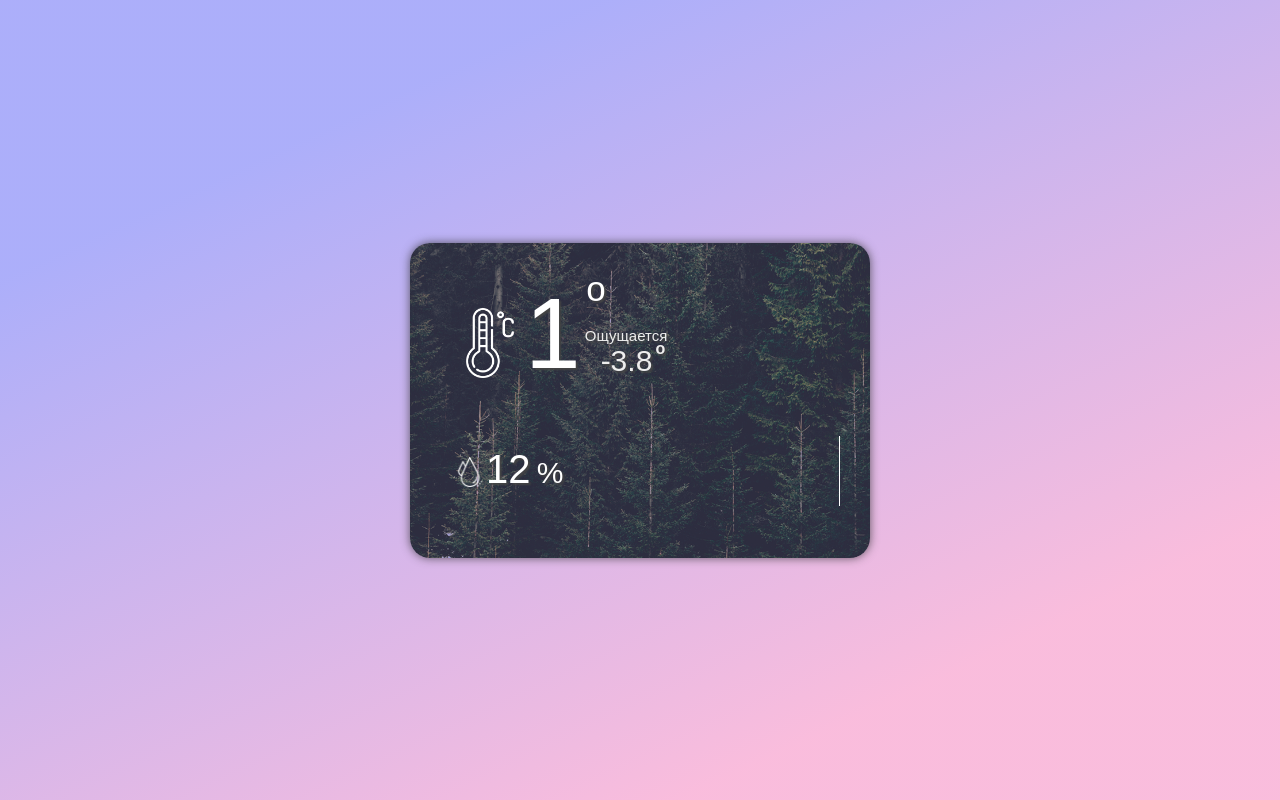
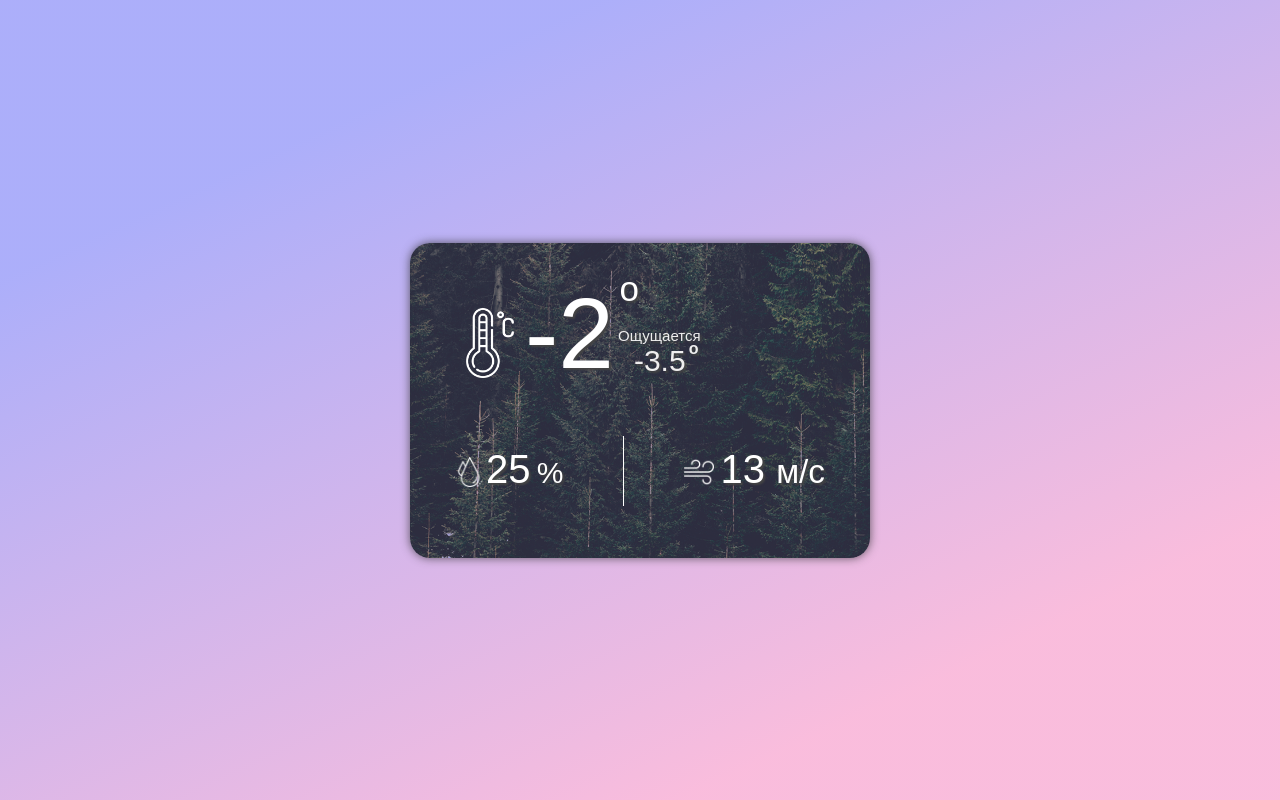
Before and after one commit to Nintiko/vue_weather, a Vue app: page / in a window 1280 px wide. Built offline with nearby package versions, Linux system fonts and the light colour scheme.

Commit message:
propsReady

```diff
--- a/src/App.vue
+++ b/src/App.vue
@@ -1,6 +1,6 @@
 <template>
   <div id="app">
-    <Container/>
+    <Container :weather="weather" />
   </div>
 </template>
 
@@ -10,6 +10,16 @@ export default {
   name: "App",
   components: {
     Container,
+  },
+  data() {
+    return {
+      weather: {
+        TemperatureReal: -2,
+        TemperatureFeel: -3.5,
+        HumidityVal: 25,
+        WindVal: 13,
+      }
+    }
   },
 };
 </script>
@@ -26,6 +36,10 @@ body {
   justify-content: center;
   height: 100vh;
   background: rgb(244, 123, 186);
-  background: linear-gradient(-25deg, rgba(244, 123, 186, 0.5) 20%, rgba(90, 95, 245, 0.5) 80%);
+  background: linear-gradient(
+    -25deg,
+    rgba(244, 123, 186, 0.5) 20%,
+    rgba(90, 95, 245, 0.5) 80%
+  );
 }
 </style>
--- a/src/components/Humidity.vue
+++ b/src/components/Humidity.vue
@@ -1,12 +1,13 @@
 <template>
   <div class="humidity">
-    <img src="/img/humidity.png" /> 12 <small>%</small>
+    <img src="/img/humidity.png" /> {{ val }} <small>%</small>
   </div>
 </template>
 
 <script>
 export default {
   name: "Humidity",
+  props: ['val'],
 };
 </script>
 
--- a/src/components/Temperature.vue
+++ b/src/components/Temperature.vue
@@ -1,14 +1,15 @@
 <template>
   <div class="temperature">
     <img src="/img/thermometer.png" />
-    <div class="temp-real">1</div>
-    <div class="temp-feel">-3.8</div>
+    <div class="temp-real">{{ real }}</div>
+    <div class="temp-feel">{{ feel }}</div>
   </div>
 </template>
 
 <script>
 export default {
   name: "Temperature",
+  props: ['real', 'feel'],
 };
 </script>
 
--- /dev/null
+++ b/src/components/Wind.vue
@@ -0,0 +1,32 @@
+<template>
+  <div class="wind">
+    <img src="/img/wind.png" /> {{ val }} <small>м/с</small>
+  </div>
+</template>
+
+<script>
+export default {
+  name: "Wind",
+  props: ['val'],
+};
+</script>
+
+<style>
+.wind {
+  font-family: "Arial", sans-serif;
+  font-size: 40px;
+  font-weight: 400;
+  color: #fff;
+  position: relative;
+  display: inline-block;
+  line-height: 0.9;
+  text-shadow: 2px 2px 2px #444;
+  margin: 15px;
+}
+
+.wind img {
+  width: 30px;
+  margin-right: -5px;
+  vertical-align: middle;
+}
+</style>
--- a/src/components/Сontainer.vue
+++ b/src/components/Сontainer.vue
@@ -1,9 +1,10 @@
 <template>
   <div class="informer-container">
-    <Temperature />
+    <Temperature :real="weather.TemperatureReal" :feel="weather.TemperatureFeel" />
     <FlexBreak />
-    <Humidity />
+    <Humidity :val="weather.HumidityVal" />
     <VerticalDivider />
+    <Wind :val="weather.WindVal" />
   </div>
 </template>
 
@@ -12,14 +13,17 @@ import Temperature from "./Temperature.vue";
 import FlexBreak from "./FlexBreak.vue";
 import Humidity from "./Humidity.vue";
 import VerticalDivider from "./VerticalDivider.vue";
+import Wind from "./Wind.vue";
 
 export default {
   name: "Container",
+  props:['weather'],
   components: {
     Temperature,
     FlexBreak,
     Humidity,
     VerticalDivider,
+    Wind,
   },
 };
 </script>
```
